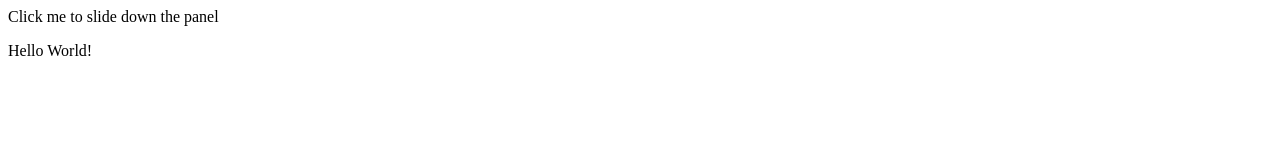
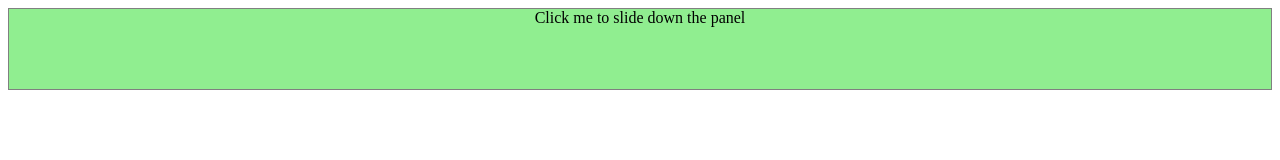
Before and after one commit to singhtirupati/jQuery-Practice, a plain HTML site: page Task 2/index.html in a window 1280 px wide. Drawn offline with nearby package versions, Linux system fonts and the light colour scheme; the site is published under a folder, as on GitHub Pages, so addresses that start at the root find nothing.

Commit message:
update link tag

```diff
--- a/Task 2/index.html
+++ b/Task 2/index.html
@@ -5,9 +5,9 @@
     <meta http-equiv="X-UA-Compatible" content="IE=edge">
     <meta name="viewport" content="width=device-width, initial-scale=1.0">
     <title>jQuery Task 2</title>
-    <link rel="stylesheet" href="/style.css">
+    <link rel="stylesheet" href="style.css">
     <script type="text/javascript" src="https://code.jquery.com/jquery-3.6.1.min.js"></script>
-    <script type="text/javascript" src="/script.js"></script>
+    <script type="text/javascript" src="script.js"></script>
 </head>
 <body>
     <div class="container">
```
